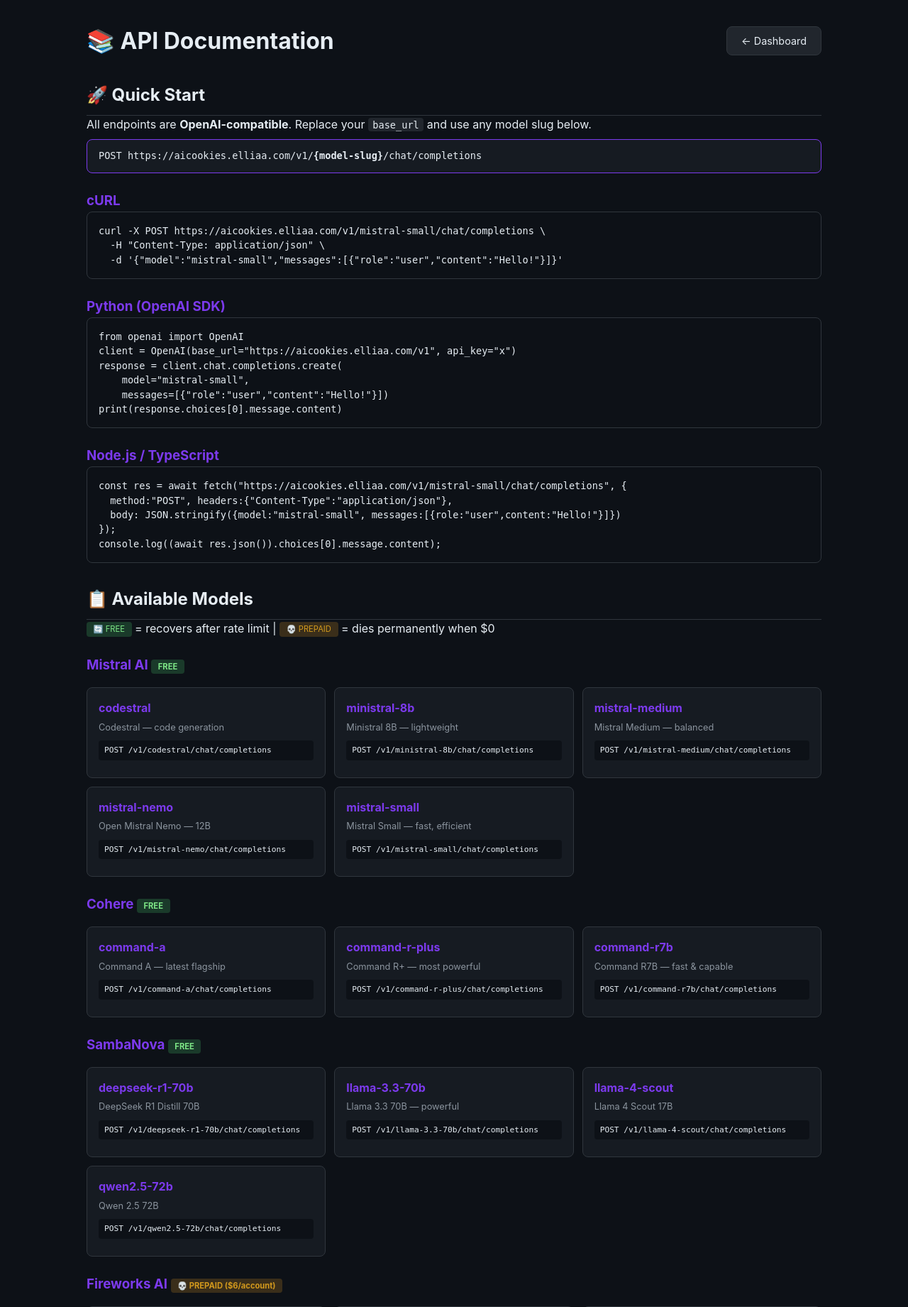
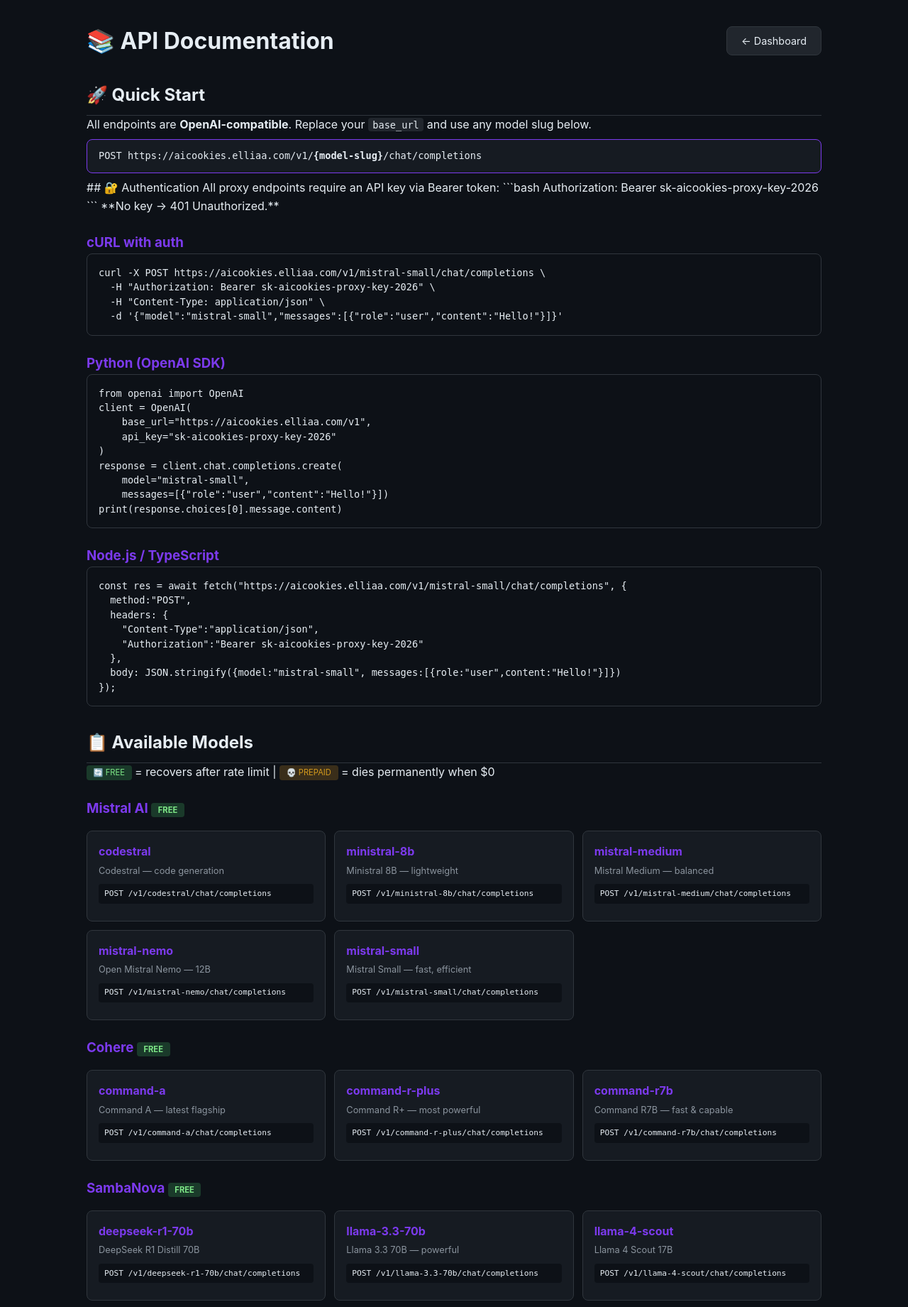
Before and after one commit to MahmoudAtteyya/aicookies, a Flask app: page /docs in a window 1280 px wide. Shown: the top 1841 px of the page at 71% size. Run offline with Flask 3, Linux system fonts and the light colour scheme.

Commit message:
feat: add PROXY_API_KEY auth token for /v1/* endpoints

````diff
--- a/app.py
+++ b/app.py
@@ -15,6 +15,7 @@ app.secret_key = os.environ.get("SECRET_KEY", secrets.token_hex(32))
 # ── Auth ──────────────────────────────────────────────────────────────────
 AUTH_USERNAME = os.environ.get("AUTH_USERNAME", "mahmoud")
 AUTH_PASSWORD_HASH = generate_password_hash(os.environ.get("AUTH_PASSWORD", "Mmm12011305"))
+PROXY_API_KEY = os.environ.get("PROXY_API_KEY", "")  # If set, required for /v1/* endpoints
 
 # ── Database ──────────────────────────────────────────────────────────────
 DB_PATH = os.environ.get("DB_PATH", "/data/cookies.db")
@@ -329,12 +330,28 @@ def inject_model_into_body(body, real_model, provider_slug):
     return json.dumps(data).encode()
 
 # ═══════════════════════════════════════════════════════════════════════════
+# PROXY AUTH — check API key on /v1/* if configured
+# ═══════════════════════════════════════════════════════════════════════════
+
+def check_proxy_auth():
+    """If PROXY_API_KEY is set, require Bearer token on all /v1/* routes."""
+    if not PROXY_API_KEY:
+        return None  # No auth required
+    auth = request.headers.get("Authorization", "")
+    if not auth.startswith("Bearer ") or auth[7:] != PROXY_API_KEY:
+        return jsonify({"error": "Unauthorized — valid API key required", "hint": "Use Authorization: Bearer <key>"}), 401
+    return None
+
+# ═══════════════════════════════════════════════════════════════════════════
 # PROXY ROUTES — /v1/{model_slug}/chat/completions
 # ═══════════════════════════════════════════════════════════════════════════
 
 @app.route("/v1/<model_slug>/chat/completions", methods=["POST"])
 def proxy_chat(model_slug):
     """OpenAI-compatible proxy endpoint — routes to the best available key."""
+    auth_err = check_proxy_auth()
+    if auth_err: return auth_err
+
     if model_slug not in MODELS:
         return jsonify({
             "error": f"Unknown model: '{model_slug}'",
@@ -348,6 +365,9 @@ def proxy_chat(model_slug):
 @app.route("/v1/<model_slug>", methods=["GET"])
 def proxy_info(model_slug):
     """Get info about a specific model endpoint."""
+    auth_err = check_proxy_auth()
+    if auth_err: return auth_err
+
     if model_slug not in MODELS:
         return jsonify({"error": f"Unknown model: '{model_slug}'", "available": list(MODELS.keys())}), 404
     m = MODELS[model_slug]
@@ -358,11 +378,14 @@ def proxy_info(model_slug):
         "description": m["desc"],
         "endpoint": f"https://aicookies.elliaa.com/v1/{model_slug}/chat/completions",
         "format": "OpenAI-compatible (POST with messages array)",
+        "auth_required": bool(PROXY_API_KEY),
     })
 
 @app.route("/v1/models", methods=["GET"])
 def list_models():
     """List all available proxy models."""
+    auth_err = check_proxy_auth()
+    if auth_err: return auth_err
     models = []
     for slug, info in MODELS.items():
         conn = get_db()
--- a/docker-compose.yml
+++ b/docker-compose.yml
@@ -10,6 +10,7 @@ services:
     environment:
       - AUTH_USERNAME=mahmoud
       - AUTH_PASSWORD=Mmm12011305
+      - PROXY_API_KEY=sk-aicookies-proxy-key-2026
       - SECRET_KEY=${SECRET_KEY:-change-me-in-production}
     networks:
       - dokploy-network
--- a/templates/docs.html
+++ b/templates/docs.html
@@ -27,14 +27,28 @@
 <p>All endpoints are <strong>OpenAI-compatible</strong>. Replace your <code>base_url</code> and use any model slug below.</p>
 <div class="endpoint-box">POST https://aicookies.elliaa.com/v1/<strong>{model-slug}</strong>/chat/completions</div>
 
-<h3>cURL</h3>
+## 🔐 Authentication
+
+All proxy endpoints require an API key via Bearer token:
+
+```bash
+Authorization: Bearer sk-aicookies-proxy-key-2026
+```
+
+**No key → 401 Unauthorized.**
+
+<h3>cURL with auth</h3>
 <pre><code>curl -X POST https://aicookies.elliaa.com/v1/mistral-small/chat/completions \
+  -H "Authorization: Bearer sk-aicookies-proxy-key-2026" \
   -H "Content-Type: application/json" \
   -d '{"model":"mistral-small","messages":[{"role":"user","content":"Hello!"}]}'</code></pre>
 
 <h3>Python (OpenAI SDK)</h3>
 <pre><code>from openai import OpenAI
-client = OpenAI(base_url="https://aicookies.elliaa.com/v1", api_key="x")
+client = OpenAI(
+    base_url="https://aicookies.elliaa.com/v1",
+    api_key="sk-aicookies-proxy-key-2026"
+)
 response = client.chat.completions.create(
     model="mistral-small",
     messages=[{"role":"user","content":"Hello!"}])
@@ -42,10 +56,13 @@ print(response.choices[0].message.content)</code></pre>
 
 <h3>Node.js / TypeScript</h3>
 <pre><code>const res = await fetch("https://aicookies.elliaa.com/v1/mistral-small/chat/completions", {
-  method:"POST", headers:{"Content-Type":"application/json"},
+  method:"POST",
+  headers: {
+    "Content-Type":"application/json",
+    "Authorization":"Bearer sk-aicookies-proxy-key-2026"
+  },
   body: JSON.stringify({model:"mistral-small", messages:[{role:"user",content:"Hello!"}]})
-});
-console.log((await res.json()).choices[0].message.content);</code></pre>
+});</code></pre>
 
 <h2>📋 Available Models</h2>
 <p><span class="badge-free">🔄 FREE</span> = recovers after rate limit | <span class="badge-prepaid">💀 PREPAID</span> = dies permanently when $0</p>
````
